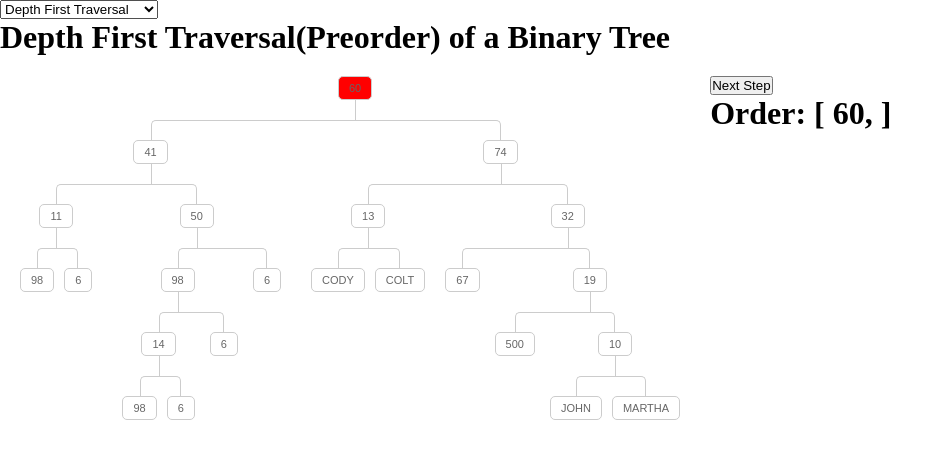
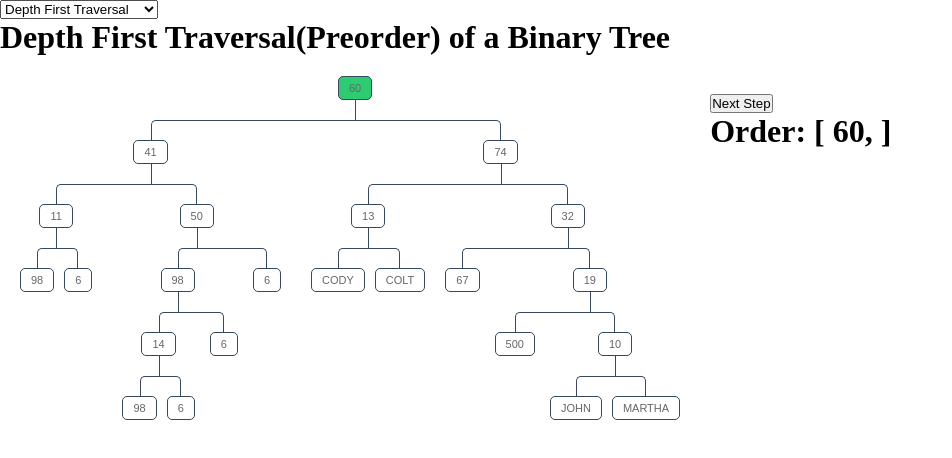
Before and after one commit to Colt/trees, a plain HTML site: page index.html in a window 1280 px wide. Both pictures are taken after a click on the button "Next Step". Shown: the whole page, without its empty margins (0-952 px from the left). Drawn offline with nearby package versions, Linux system fonts and the light colour scheme.

Commit message:
still fucked up

```diff
--- a/app.js
+++ b/app.js
@@ -58,13 +58,13 @@ function next(){
   if(!nodes[i]){
     resetDisplay();
   } else if(i===0) {
-    nodes[i].style.backgroundColor = "red";
+    nodes[i].style.backgroundColor = "#2ecc71";
     orderList.innerHTML += nodes[i].innerHTML + ", ";
     i++;
   } else {
-      nodes[i-1].style.backgroundColor = "pink";
+      nodes[i-1].style.backgroundColor = "#bdc3c7";
       console.log(nodes[i])
-      nodes[i].style.backgroundColor = "red";
+      nodes[i].style.backgroundColor = "#2ecc71";
       orderList.innerHTML += nodes[i].innerHTML + ", ";
       i++;
     }
--- a/index.html
+++ b/index.html
@@ -102,9 +102,14 @@
         </li>
       </ul>
     </div>
+    <br>
+    <div id="name">
+      <button id="button" name="button">Next Step</button>
+      <script src="app.js"></script>
+      <h1>Order: [ <span id="order"></span> ]</h1>
 
-    <button id="button" name="button">Next Step</button>
-    <script src="app.js"></script>
-    <h1>Order: [ <span id="order"></span> ]</h1>
+    </div>
+
+
   </body>
 </html>
--- a/style.css
+++ b/style.css
@@ -1,5 +1,6 @@
 /*Now the CSS*/
 * {margin: 0; padding: 0;}
+
 
 .tree ul {
   padding-top: 20px; position: relative;
@@ -15,9 +16,9 @@
   position: relative;
   padding: 20px 5px 0 5px;
 
-  transition: all 0.8s;
-  -webkit-transition: all 0.8s;
-  -moz-transition: all 0.8s;
+  transition: all 0.5s;
+  -webkit-transition: all 0.5s;
+  -moz-transition: all 0.5s;
 }
 
 /*We will use ::before and ::after to draw the connectors*/
@@ -25,12 +26,12 @@
 .tree li::before, .tree li::after{
   content: '';
   position: absolute; top: 0; right: 50%;
-  border-top: 1px solid #ccc;
+  border-top: 1px solid #34495e;
   width: 50%; height: 20px;
 }
 .tree li::after{
   right: auto; left: 50%;
-  border-left: 1px solid #ccc;
+  border-left: 1px solid #34495e;
 }
 
 /*We need to remove left-right connectors from elements without
@@ -49,7 +50,7 @@ right connector from last child*/
 }
 /*Adding back the vertical connector to the last nodes*/
 .tree li:last-child::before{
-  border-right: 1px solid #ccc;
+  border-right: 1px solid #34495e;
   border-radius: 0 5px 0 0;
   -webkit-border-radius: 0 5px 0 0;
   -moz-border-radius: 0 5px 0 0;
@@ -64,12 +65,12 @@ right connector from last child*/
 .tree ul ul::before{
   content: '';
   position: absolute; top: 0; left: 50%;
-  border-left: 1px solid #ccc;
+  border-left: 1px solid #34495e;
   width: 0; height: 20px;
 }
 
 .tree li a{
-  border: 1px solid #ccc;
+  border: 1px solid #34495e;
   padding: 5px 10px;
   text-decoration: none;
   color: #666;
@@ -81,15 +82,15 @@ right connector from last child*/
   -webkit-border-radius: 5px;
   -moz-border-radius: 5px;
 
-  transition: all 1.5s;
-  -webkit-transition: all 1.5s;
-  -moz-transition: all 1.5s;
+  transition: all 0.5s;
+  -webkit-transition: all 0.5s;
+  -moz-transition: all 0.5s;
 }
 
 /*Time for some hover effects*/
 /*We will apply the hover effect the the lineage of the element also*/
 .tree li a:hover, .tree li a:hover+ul li a {
-  background: #c8e4f8; color: #000; border: 1px solid #94a0b4;
+  background: #2ecc71; color: #000; border: 1px solid #94a0b4;
 }
 /*Connector styles on hover*/
 .tree li a:hover+ul li::after,
@@ -99,5 +100,15 @@ right connector from last child*/
   border-color:  #94a0b4;
 }
 
+.cf:before,
+.cf:after {
+  content: " "; /* 1 */
+  display: table; /* 2 */
+}
+
+.cf:after {
+  clear: both;
+}
+
 /*Thats all. I hope you enjoyed it.
 Thanks :)*/
```
